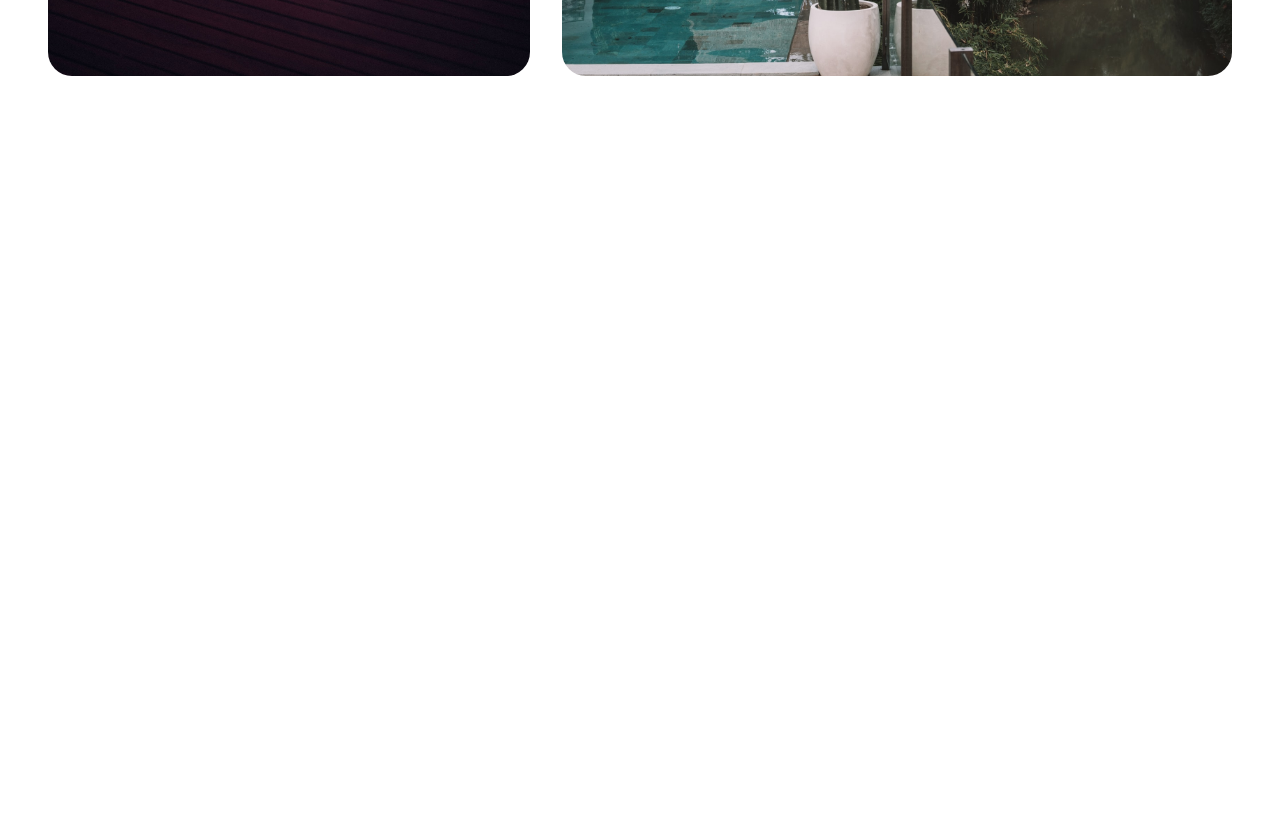
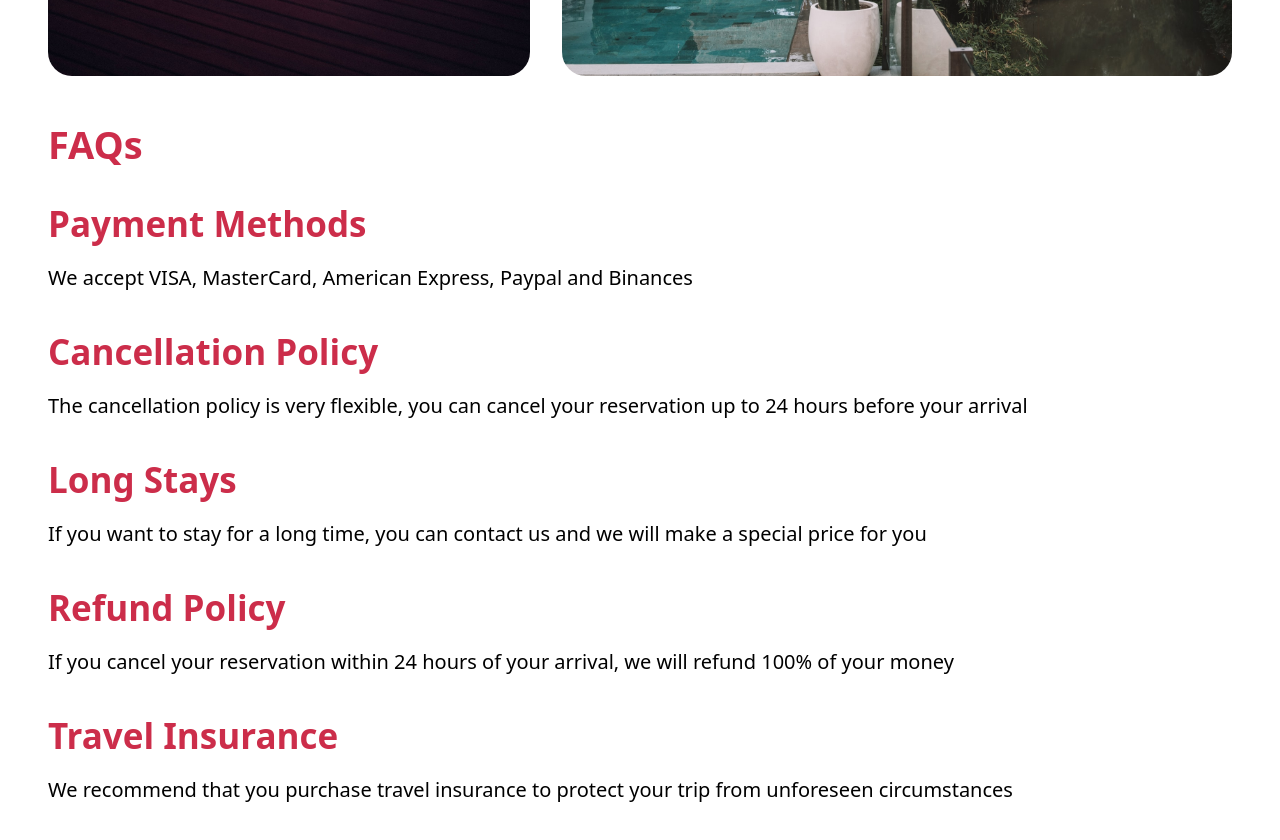
Before and after one commit to nestorrig/PLATZI-Tailwind-Basico, a React (Vite) app: page / in a window 1280 px wide. Shown: the part 2380-3220 px from the top of the page. Before the commit the page ends 2456 px from the top, so only its background shows below. Built offline with nearby package versions, Linux system fonts and the light colour scheme.

Commit message:
feat: Add Faqs section

```diff
--- a/src/App.jsx
+++ b/src/App.jsx
@@ -1,5 +1,6 @@
 // import { useState } from 'react'
 
+import Faqs from './components/Faqs'
 import GridCards from './components/GridCards'
 import Header from './components/Header'
 import Home from './components/Home'
@@ -15,6 +16,7 @@ function App() {
       <main className='px-6 lg:px-12'>
         <ScrollCards />
         <GridCards />
+        <Faqs />
       </main>
     </>
   )
--- /dev/null
+++ b/src/components/Faqs.jsx
@@ -0,0 +1,52 @@
+/* eslint-disable react/prop-types */
+const faqData = [
+    {
+        title: "Payment Methods",
+        description: "We accept VISA, MasterCard, American Express, Paypal and Binances"
+    },
+    {
+        title: "Cancellation Policy",
+        description: "The cancellation policy is very flexible, you can cancel your reservation up to 24 hours before your arrival"
+    },
+    {
+        title: "Long Stays",
+        description: "If you want to stay for a long time, you can contact us and we will make a special price for you"
+    },
+    {
+        title: "Refund Policy",
+        description: "If you cancel your reservation within 24 hours of your arrival, we will refund 100% of your money"
+    },
+    {
+        title: "Travel Insurance",
+        description: "We recommend that you purchase travel insurance to protect your trip from unforeseen circumstances"
+    },
+];
+
+function Faqs() {
+    return (
+        <>
+            <h2 className="Second-title font-bold md:text-[38px]">
+                FAQs
+            </h2>
+            <section>
+                {faqData.map((card, index) => (
+                    <TextCard
+                        key={index}
+                        title={card.title}
+                        description={card.description}
+                    />
+                ))}
+            </section>
+        </>
+    );
+}
+export default Faqs;
+
+function TextCard({title, description}) {
+    return (
+        <article className="mb-3 md:mb-12">
+            <h3 className="text-base md:text-[35px] text-primary font-semibold mb-2 md:mb-7">{title}</h3>
+            <p className="text-[12px] md:text-xl">{description}</p>
+        </article>
+    )
+}
```
